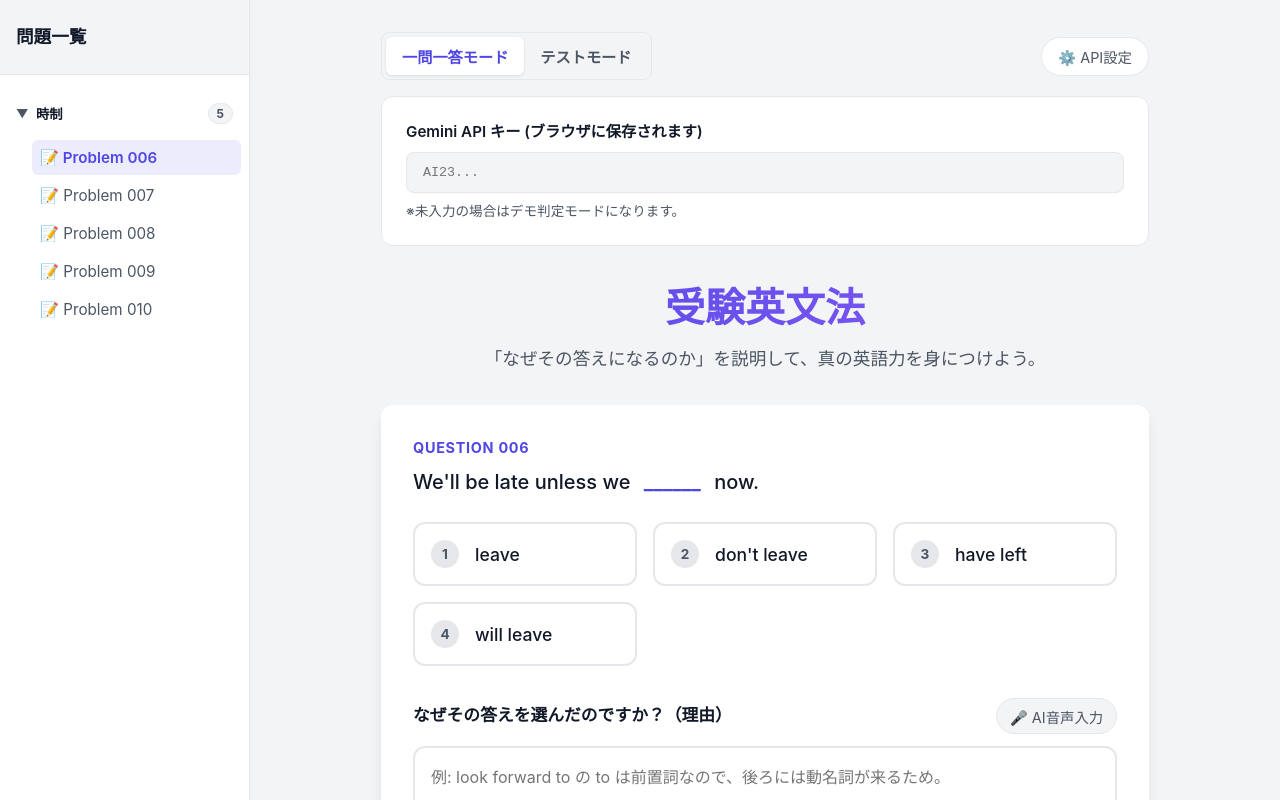
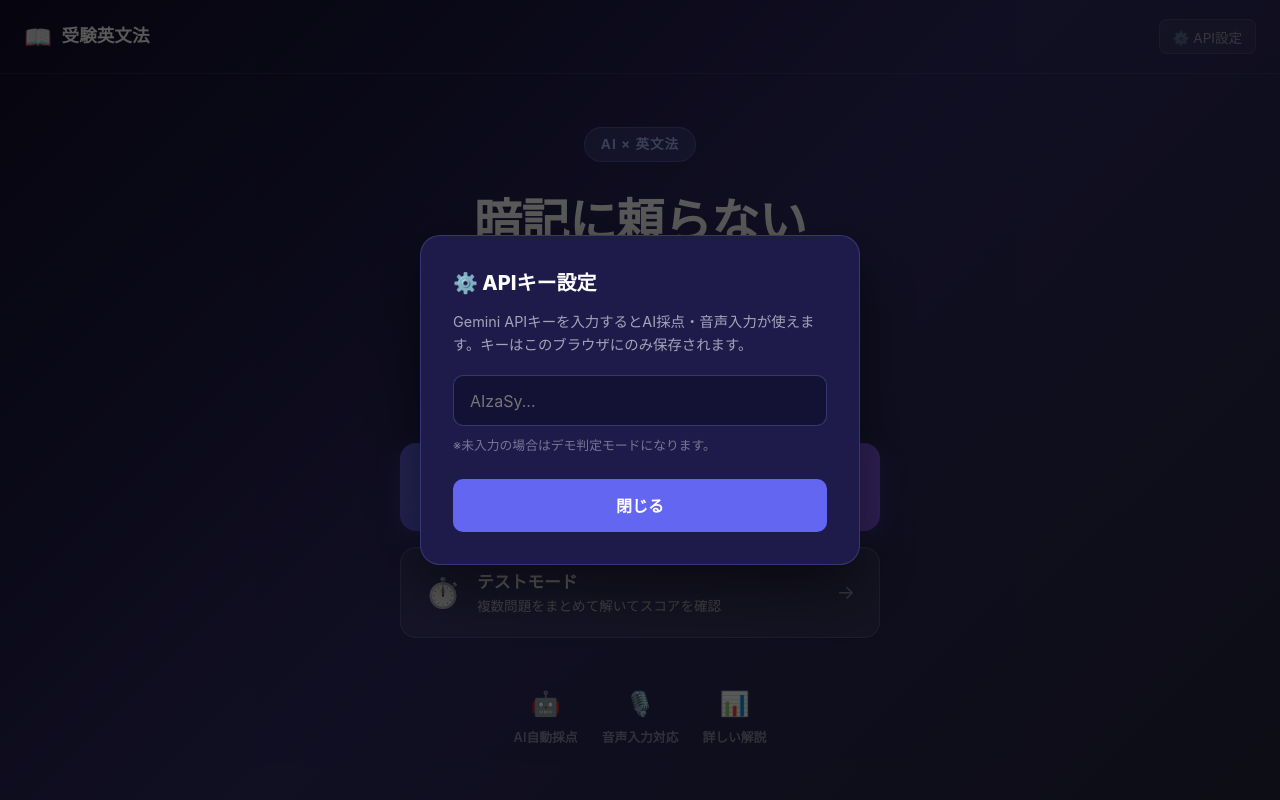
Before and after one commit to GankochanZZ/eigo, a Next.js app: page / in a window 1280 px wide. Both pictures are taken after a click on the button "⚙️ API設定". Built offline with nearby package versions, Linux system fonts and the light colour scheme.

Commit message:
topページ完全リニューアル - iOS対応・カードデザイン

```diff
--- a/app/page.jsx
+++ b/app/page.jsx
@@ -11,7 +11,7 @@ import TestModeRunner from '../components/TestModeRunner';
 import TopHero from '../components/TopHero';
 
 export default function Home() {
-  const [appMode, setAppMode] = useState('practice'); // 'top' | 'practice' | 'test'
+  const [appMode, setAppMode] = useState('top'); // 'top' | 'practice' | 'test'
   const [currentIndex, setCurrentIndex] = useState(0);
   const [globalError, setGlobalError] = useState(null);
 
--- a/components/TopHero.jsx
+++ b/components/TopHero.jsx
@@ -2,64 +2,95 @@ import styles from './TopHero.module.css';
 
 export default function TopHero({ setAppMode, showConfig, setShowConfig, apiKey, handleApiKeyChange }) {
   return (
-    <div className={styles.heroContainer}>
-      {/* Background Graphic Elements */}
-      <div className={styles.bgBlobRight}></div>
-      <div className={styles.bgBlobLeft}></div>
+    <div className={styles.page}>
 
-      {/* Configuration Modal / Overlay */}
+      {/* Config Modal */}
       {showConfig && (
-        <div className={styles.configModalOverlay} onClick={() => setShowConfig(false)}>
-          <div className={styles.configModal} onClick={e => e.stopPropagation()}>
-            <h3 className={styles.configTitle}>⚙️ API設定</h3>
-            <p className={styles.configDesc}>高精度なAI文字起こしと自動採点を利用するためには、GeminiのAPIキーをセットしてください。</p>
+        <div className={styles.modalOverlay} onClick={() => setShowConfig(false)}>
+          <div className={styles.modal} onClick={e => e.stopPropagation()}>
+            <h3 className={styles.modalTitle}>⚙️ APIキー設定</h3>
+            <p className={styles.modalDesc}>
+              Gemini APIキーを入力するとAI採点・音声入力が使えます。キーはこのブラウザにのみ保存されます。
+            </p>
             <input
               type="password"
-              className={styles.configInput}
+              className={styles.modalInput}
               value={apiKey}
               onChange={handleApiKeyChange}
               placeholder="AIzaSy..."
             />
-            <p className={styles.configHint}>※未入力の場合はデモ判定モードになります。キーはブラウザにのみ保存されます。</p>
-            <button className={styles.configCloseBtn} onClick={() => setShowConfig(false)}>閉じる</button>
+            <p className={styles.modalHint}>※未入力の場合はデモ判定モードになります。</p>
+            <button className={styles.modalClose} onClick={() => setShowConfig(false)}>
+              閉じる
+            </button>
           </div>
         </div>
       )}
 
-      {/* Main Content */}
-      <div className={styles.content}>
-        <div className={styles.badge}>Next Generation Learning</div>
-        <h1 className={styles.title}>受験英文法</h1>
-        <p className={styles.subtitle}>
-          AIがあなたの「思考プロセス」を完全採点。<br/>
-          暗記から脱却し、真の英語力を身につける新時代の学習アプリ。
+      {/* Header */}
+      <header className={styles.header}>
+        <span className={styles.logo}>📖</span>
+        <span className={styles.logoText}>受験英文法</span>
+        <button className={styles.settingsBtn} onClick={() => setShowConfig(true)}>
+          ⚙️ API設定
+        </button>
+      </header>
+
+      {/* Hero */}
+      <main className={styles.hero}>
+        <div className={styles.badge}>AI × 英文法</div>
+        <h1 className={styles.title}>
+          暗記に頼らない<br />
+          <span className={styles.titleAccent}>新しい英語の学び方</span>
+        </h1>
+        <p className={styles.desc}>
+          4択問題を解いて「なぜその答えか」を説明しよう。<br />
+          AIがあなたの理解度を即時採点します。
         </p>
 
-        <div className={styles.actionArea}>
+        {/* Mode Cards */}
+        <div className={styles.cards}>
           <button
-            className={`${styles.actionBtn} ${styles.primaryBtn}`}
+            className={styles.cardPrimary}
             onClick={() => setAppMode('practice')}
-            onTouchEnd={(e) => { e.preventDefault(); setAppMode('practice'); }}
           >
-            <span className={styles.btnIcon}>📝</span>
-            一問一答モードで学習
+            <span className={styles.cardIcon}>📝</span>
+            <div className={styles.cardBody}>
+              <div className={styles.cardTitle}>一問一答モード</div>
+              <div className={styles.cardDesc}>問題を1問ずつ解いてAIに採点してもらう</div>
+            </div>
+            <span className={styles.cardArrow}>→</span>
           </button>
+
           <button
-            className={`${styles.actionBtn} ${styles.secondaryBtn}`}
+            className={styles.cardSecondary}
             onClick={() => setAppMode('test')}
-            onTouchEnd={(e) => { e.preventDefault(); setAppMode('test'); }}
           >
-            <span className={styles.btnIcon}>⏱</span>
-            テストモードで腕試し
+            <span className={styles.cardIcon}>⏱️</span>
+            <div className={styles.cardBody}>
+              <div className={styles.cardTitle}>テストモード</div>
+              <div className={styles.cardDesc}>複数問題をまとめて解いてスコアを確認</div>
+            </div>
+            <span className={styles.cardArrow}>→</span>
           </button>
         </div>
 
-        <div className={styles.footerConfig}>
-          <button className={styles.settingsLink} onClick={() => setShowConfig(true)}>
-            ⚙️ APIキーを設定する
-          </button>
+        {/* Features */}
+        <div className={styles.features}>
+          <div className={styles.feature}>
+            <span className={styles.featureIcon}>🤖</span>
+            <div className={styles.featureText}>AI自動採点</div>
+          </div>
+          <div className={styles.feature}>
+            <span className={styles.featureIcon}>🎙️</span>
+            <div className={styles.featureText}>音声入力対応</div>
+          </div>
+          <div className={styles.feature}>
+            <span className={styles.featureIcon}>📊</span>
+            <div className={styles.featureText}>詳しい解説</div>
+          </div>
         </div>
-      </div>
+      </main>
     </div>
   );
 }
--- a/components/TopHero.module.css
+++ b/components/TopHero.module.css
@@ -1,301 +1,258 @@
-.heroContainer {
-  position: relative;
-  min-height: 100vh;
-  width: 100vw;
-  background-color: #0f172a; /* ダークブルーベース */
-  overflow: hidden;
+/* ===== Page ===== */
+.page {
+  min-height: 100dvh;
+  background: linear-gradient(135deg, #0f0c29, #302b63, #24243e);
+  display: flex;
+  flex-direction: column;
+  font-family: 'Inter', -apple-system, BlinkMacSystemFont, "Segoe UI", sans-serif;
+}
+
+/* ===== Header ===== */
+.header {
   display: flex;
   align-items: center;
-  justify-content: center;
-  font-family: 'Inter', sans-serif;
+  gap: 0.6rem;
+  padding: 1.2rem 1.5rem;
+  border-bottom: 1px solid rgba(255,255,255,0.08);
 }
 
-/* Background animated blobs */
-.bgBlobRight {
-  position: absolute;
-  top: -10%;
-  right: -10%;
-  width: 600px;
-  height: 600px;
-  background: radial-gradient(circle, rgba(99,102,241,0.4) 0%, rgba(99,102,241,0) 70%);
-  border-radius: 50%;
-  filter: blur(60px);
-  animation: pulse 8s infinite alternate;
-  z-index: 1;
-  pointer-events: none;
+.logo {
+  font-size: 1.4rem;
 }
 
-.bgBlobLeft {
-  position: absolute;
-  bottom: -20%;
-  left: -10%;
-  width: 800px;
-  height: 800px;
-  background: radial-gradient(circle, rgba(168,85,247,0.3) 0%, rgba(168,85,247,0) 70%);
-  border-radius: 50%;
-  filter: blur(80px);
-  animation: pulse 12s infinite alternate-reverse;
-  z-index: 1;
-  pointer-events: none;
+.logoText {
+  font-size: 1.1rem;
+  font-weight: 800;
+  color: white;
+  flex: 1;
 }
 
-@keyframes pulse {
-  0% { transform: scale(1) translate(0, 0); }
-  100% { transform: scale(1.2) translate(-50px, 50px); }
+.settingsBtn {
+  font-size: 0.85rem;
+  color: rgba(255,255,255,0.5);
+  cursor: pointer;
+  padding: 0.4rem 0.8rem;
+  border-radius: 8px;
+  background: rgba(255,255,255,0.06);
+  border: 1px solid rgba(255,255,255,0.1);
+  transition: background 0.15s;
+  touch-action: manipulation;
 }
 
-/* Main Content Wrapper - Glassmorphism */
-.content {
-  position: relative;
-  z-index: 10;
-  max-width: 1000px;
-  width: 90%;
-  background: rgba(30, 41, 59, 0.7);
-  backdrop-filter: blur(12px);
-  -webkit-backdrop-filter: blur(12px);
-  border: 1px solid rgba(255, 255, 255, 0.1);
-  border-radius: 24px;
-  padding: 4rem 3rem;
+.settingsBtn:active {
+  background: rgba(255,255,255,0.12);
+}
+
+/* ===== Hero ===== */
+.hero {
+  flex: 1;
+  display: flex;
+  flex-direction: column;
+  align-items: center;
+  justify-content: center;
+  padding: 3rem 1.5rem;
   text-align: center;
-  box-shadow: 0 25px 50px -12px rgba(0, 0, 0, 0.5);
 }
 
 .badge {
   display: inline-block;
-  padding: 0.5rem 1rem;
-  background: rgba(99, 102, 241, 0.2);
-  color: #818cf8;
+  padding: 0.4rem 1rem;
+  background: rgba(129, 140, 248, 0.2);
+  color: #a5b4fc;
+  font-size: 0.85rem;
   font-weight: 700;
   border-radius: 99px;
-  font-size: 0.9rem;
+  border: 1px solid rgba(129, 140, 248, 0.35);
   letter-spacing: 1px;
-  margin-bottom: 2rem;
-  border: 1px solid rgba(99, 102, 241, 0.4);
+  margin-bottom: 1.8rem;
 }
 
 .title {
-  font-size: 4rem;
+  font-size: clamp(1.8rem, 5vw, 3rem);
   font-weight: 900;
-  color: transparent;
-  background-clip: text;
-  -webkit-background-clip: text;
-  background-image: linear-gradient(90deg, #c084fc, #818cf8);
-  margin-bottom: 1.5rem;
-  letter-spacing: -1px;
+  color: white;
+  line-height: 1.3;
+  margin-bottom: 1.2rem;
+  letter-spacing: -0.5px;
 }
 
-.subtitle {
-  font-size: 1.25rem;
-  color: #cbd5e1;
-  line-height: 1.8;
-  margin-bottom: 3.5rem;
+.titleAccent {
+  background: linear-gradient(90deg, #a78bfa, #60a5fa);
+  -webkit-background-clip: text;
+  -webkit-text-fill-color: transparent;
+  background-clip: text;
 }
 
-/* Features grid */
-.features {
-  display: grid;
-  grid-template-columns: repeat(auto-fit, minmax(250px, 1fr));
-  gap: 2rem;
-  margin-bottom: 4rem;
+.desc {
+  font-size: clamp(0.95rem, 2.5vw, 1.1rem);
+  color: rgba(255,255,255,0.55);
+  line-height: 1.7;
+  margin-bottom: 3rem;
+  max-width: 480px;
 }
 
-.featureItem {
-  background: rgba(255, 255, 255, 0.03);
-  padding: 2rem;
-  border-radius: 16px;
-  border: 1px solid rgba(255, 255, 255, 0.05);
-  transition: transform 0.3s ease, background 0.3s ease;
+/* ===== Mode Cards ===== */
+.cards {
+  display: flex;
+  flex-direction: column;
+  gap: 1rem;
+  width: 100%;
+  max-width: 480px;
+  margin-bottom: 3rem;
 }
 
-.featureItem:hover {
-  transform: translateY(-5px);
-  background: rgba(255, 255, 255, 0.08);
+.cardPrimary,
+.cardSecondary {
+  display: flex;
+  align-items: center;
+  gap: 1rem;
+  padding: 1.3rem 1.5rem;
+  border-radius: 16px;
+  text-align: left;
+  width: 100%;
+  cursor: pointer;
+  touch-action: manipulation;
+  transition: opacity 0.1s;
+}
+
+.cardPrimary:active,
+.cardSecondary:active {
+  opacity: 0.8;
+}
+
+.cardPrimary {
+  background: linear-gradient(135deg, #6366f1, #8b5cf6);
+  border: none;
+  box-shadow: 0 8px 24px rgba(99, 102, 241, 0.4);
+}
+
+.cardSecondary {
+  background: rgba(255,255,255,0.07);
+  border: 1px solid rgba(255,255,255,0.15);
+}
+
+.cardIcon {
+  font-size: 1.8rem;
+  flex-shrink: 0;
+}
+
+.cardBody {
+  flex: 1;
+}
+
+.cardTitle {
+  font-size: 1.05rem;
+  font-weight: 800;
+  color: white;
+  margin-bottom: 0.25rem;
+}
+
+.cardDesc {
+  font-size: 0.85rem;
+  color: rgba(255,255,255,0.65);
+  line-height: 1.4;
+}
+
+.cardArrow {
+  font-size: 1.2rem;
+  color: rgba(255,255,255,0.5);
+  flex-shrink: 0;
+}
+
+/* ===== Features ===== */
+.features {
+  display: flex;
+  gap: 1.5rem;
+  justify-content: center;
+  flex-wrap: wrap;
+}
+
+.feature {
+  display: flex;
+  flex-direction: column;
+  align-items: center;
+  gap: 0.4rem;
 }
 
 .featureIcon {
-  font-size: 2.5rem;
-  margin-bottom: 1rem;
+  font-size: 1.5rem;
 }
 
-.featureItem h3 {
-  color: #f8fafc;
-  font-size: 1.2rem;
+.featureText {
+  font-size: 0.8rem;
+  color: rgba(255,255,255,0.45);
+  font-weight: 600;
+}
+
+/* ===== Config Modal ===== */
+.modalOverlay {
+  position: fixed;
+  inset: 0;
+  background: rgba(0,0,0,0.65);
+  z-index: 1000;
+  display: flex;
+  align-items: center;
+  justify-content: center;
+  padding: 1.5rem;
+}
+
+.modal {
+  background: #1e1b4b;
+  border: 1px solid rgba(129,140,248,0.25);
+  border-radius: 20px;
+  padding: 2rem;
+  width: 100%;
+  max-width: 440px;
+  box-shadow: 0 25px 60px rgba(0,0,0,0.5);
+}
+
+.modalTitle {
+  color: white;
+  font-size: 1.25rem;
+  font-weight: 800;
   margin-bottom: 0.75rem;
 }
 
-.featureItem p {
-  color: #94a3b8;
-  font-size: 0.95rem;
+.modalDesc {
+  color: rgba(255,255,255,0.6);
+  font-size: 0.9rem;
   line-height: 1.6;
+  margin-bottom: 1.2rem;
 }
 
-/* Actions */
-.actionArea {
-  display: flex;
-  justify-content: center;
-  gap: 1.5rem;
-  flex-wrap: wrap;
-  margin-bottom: 2rem;
-  position: relative;
-  z-index: 50;
+.modalInput {
+  width: 100%;
+  padding: 0.9rem 1rem;
+  border-radius: 10px;
+  border: 1px solid rgba(129,140,248,0.3);
+  background: rgba(0,0,0,0.3);
+  color: white;
+  font-size: 1rem;
+  margin-bottom: 0.6rem;
 }
 
-.actionBtn {
-  position: relative;
-  z-index: 100;
-  pointer-events: auto;
-  touch-action: manipulation;
-  display: flex;
-  align-items: center;
-  justify-content: center;
-  gap: 0.75rem;
-  padding: 1.2rem 2.5rem;
-  font-size: 1.15rem;
-  font-weight: 700;
-  border-radius: 12px;
-  transition: all 0.3s ease;
-  min-width: 280px;
-  cursor: pointer;
-  -webkit-tap-highlight-color: transparent;
-}
-
-.actionBtn * {
-  pointer-events: none;
-}
-
-.primaryBtn {
-  background: linear-gradient(135deg, #6366f1, #a855f7);
-  color: white;
-  border: none;
-  box-shadow: 0 10px 20px -5px rgba(99, 102, 241, 0.5);
-}
-
-@media (hover: hover) {
-  .primaryBtn:hover {
-    transform: translateY(-3px);
-    box-shadow: 0 15px 25px -5px rgba(99, 102, 241, 0.6);
-    filter: brightness(1.1);
-  }
-
-  .secondaryBtn:hover {
-    transform: translateY(-3px);
-    background: rgba(255, 255, 255, 0.1);
-    border-color: rgba(255, 255, 255, 0.4);
-  }
-}
-
-.primaryBtn:active, .secondaryBtn:active {
-  transform: translateY(1px);
-}
-
-.secondaryBtn {
-  background: rgba(255, 255, 255, 0.05);
-  color: #f8fafc;
-  border: 1px solid rgba(255, 255, 255, 0.2);
-}
-
-.footerConfig {
-  margin-top: 2rem;
-}
-
-.settingsLink {
-  background: none;
-  border: none;
-  color: #94a3b8;
-  font-size: 1rem;
-  cursor: pointer;
-  text-decoration: underline;
-  transition: color 0.2s;
-}
-
-.settingsLink:hover {
-  color: #e2e8f0;
-}
-
-/* Config Modal */
-.configModalOverlay {
-  position: fixed;
-  top: 0;
-  left: 0;
-  width: 100%;
-  height: 100%;
-  background: rgba(0,0,0,0.6);
-  backdrop-filter: blur(4px);
-  z-index: 100;
-  display: flex;
-  justify-content: center;
-  align-items: center;
-}
-
-.configModal {
-  background: #1e293b;
-  padding: 2.5rem;
-  border-radius: 16px;
-  width: 90%;
-  max-width: 500px;
-  border: 1px solid #334155;
-  box-shadow: 0 25px 50px -12px rgba(0, 0, 0, 0.8);
-  text-align: left;
-}
-
-.configTitle {
-  color: white;
-  font-size: 1.5rem;
-  margin-bottom: 1rem;
-}
-
-.configDesc {
-  color: #cbd5e1;
-  margin-bottom: 1.5rem;
-  line-height: 1.5;
-}
-
-.configInput {
-  width: 100%;
-  padding: 1rem;
-  border-radius: 8px;
-  border: 1px solid #475569;
-  background: #0f172a;
-  color: white;
-  font-size: 1.1rem;
-  margin-bottom: 1rem;
-}
-
-.configInput:focus {
+.modalInput:focus {
   outline: 2px solid #818cf8;
 }
 
-.configHint {
-  color: #94a3b8;
-  font-size: 0.9rem;
-  margin-bottom: 2rem;
+.modalHint {
+  color: rgba(255,255,255,0.4);
+  font-size: 0.8rem;
+  margin-bottom: 1.5rem;
 }
 
-.configCloseBtn {
+.modalClose {
   width: 100%;
-  padding: 1rem;
-  background: #3b82f6;
+  padding: 0.9rem;
+  background: #6366f1;
   color: white;
-  font-size: 1.1rem;
+  font-size: 1rem;
   font-weight: 700;
-  border: none;
-  border-radius: 8px;
-  transition: background 0.2s;
+  border-radius: 10px;
+  cursor: pointer;
+  touch-action: manipulation;
 }
 
-.configCloseBtn:hover {
-  background: #2563eb;
+.modalClose:active {
+  background: #4f46e5;
 }
-
-/* Responsive */
-@media (max-width: 768px) {
-  .title {
-    font-size: 2.5rem;
-  }
-  .content {
-    padding: 2rem 1.5rem;
-  }
-  .actionBtn {
-    width: 100%;
-  }
-}
```
